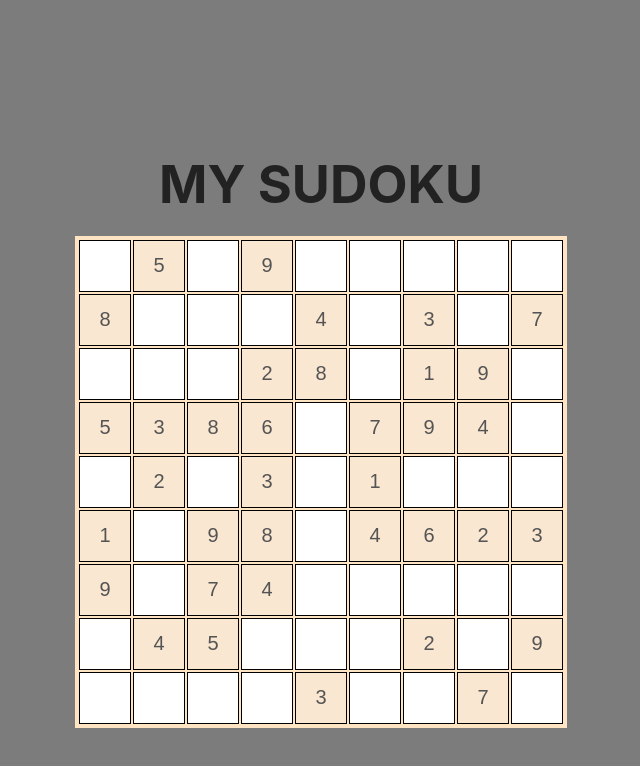
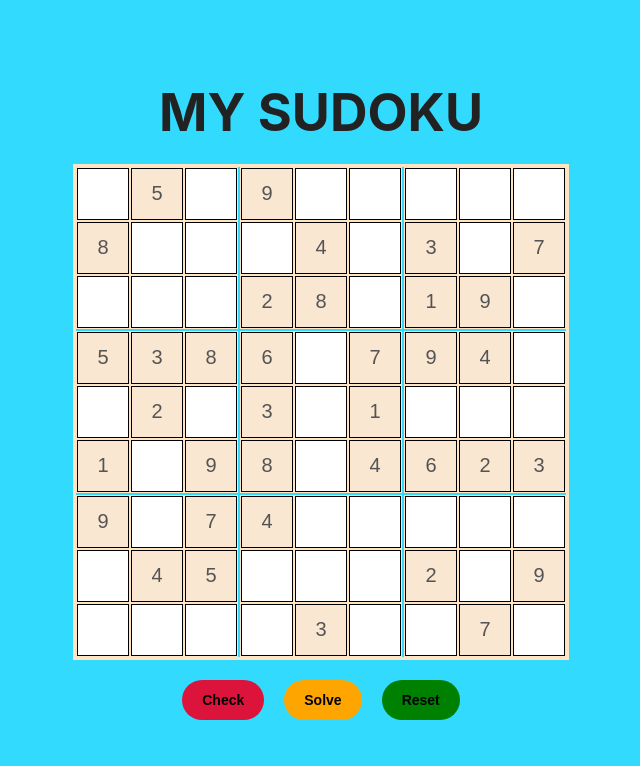
Before and after one commit to YelyzavetaRozhdiestvenska/MY-SUDOKU-react, a React (Create React App) app: page / in a window 1280 px wide. Shown: the top 766 px of the page, without its empty margins (319-959 px from the left). Built offline with nearby package versions, Linux system fonts and the light colour scheme.

Commit message:
solve static sudoku

```diff
--- a/src/components/App.css
+++ b/src/components/App.css
@@ -3,7 +3,7 @@
 }
 
 .App-header {
-  background-color: #7c7c7c;
+  background-color: #32dbfd;
   min-height: 100vh;
   display: flex;
   flex-direction: column;
@@ -32,3 +32,43 @@ table {
   border: 3px solid bisque;
   background-color: bisque;
 }
+
+.buttonContainer {
+  margin: 20px 0px 80px 0px;
+}
+
+.checkButton {
+  background-color: crimson;
+  font-weight: bold;
+  padding: 12px 20px;
+  border: none;
+  border-radius: 20px;
+  font-size: 14px;
+}
+
+.solveButton {
+  background-color: orange;
+  font-weight: bold;
+  padding: 12px 20px;
+  border: none;
+  border-radius: 20px;
+  font-size: 14px;
+  margin: 0px 20px;
+}
+
+.resetButton {
+  background-color: green;
+  font-weight: bold;
+  padding: 12px 20px;
+  border: none;
+  border-radius: 20px;
+  font-size: 14px;
+}
+
+.bBorder {
+  border-bottom: 2px solid #32dbfd;
+}
+
+.rBorder {
+  border-right: 2px solid #32dbfd;
+}
--- a/src/components/App.jsx
+++ b/src/components/App.jsx
@@ -30,6 +30,108 @@ export const App = () => {
     setSudokuArr(grid);
   }
 
+  function compareSudokus(currentSudoku, solvedSudoku) {
+    let res = {
+      isComplete: true,
+      isSolvable: true,
+    };
+    for (var i = 0; i < 9; i++) {
+      for (var j = 0; j < 9; j++) {
+        if (currentSudoku[i][j] !== solvedSudoku[i][j]) {
+          if (currentSudoku[i][j] !== -1) {
+            res.isSolvable = false;
+          }
+          res.isComplete = false;
+        }
+      }
+    }
+    return res;
+  }
+
+  function checkSudoku() {
+    let sudoku = getDeepCopy(initial);
+    solver(sudoku);
+    let compare = compareSudokus(sudokuArr, sudoku);
+    if (compare.isComplete) {
+      alert('Congratulations! You have solved Sudoku!');
+    } else if (compare.isSolvable) {
+      alert('Keep going!');
+    } else {
+      alert('Sudoku cannot be solved. Try again!');
+    }
+  }
+
+  function checkRow(grid, row, num) {
+    return grid[row].indexOf(num) === -1;
+  }
+  function checkColumn(grid, column, num) {
+    return grid.map(row => row[column]).indexOf(num) === -1;
+  }
+  function checkBox(grid, row, column, num) {
+    let boxArr = [],
+      rowStart = row - (row % 3),
+      columnStart = column - (column % 3);
+    for (let i = 0; i < 3; i++) {
+      for (let j = 0; j < 3; j++) {
+        boxArr.push(grid[rowStart + i][columnStart + j]);
+      }
+    }
+    return boxArr.indexOf(num) === -1;
+  }
+
+  function checkValid(grid, row, column, num) {
+    if (
+      checkRow(grid, row, num) &&
+      checkColumn(grid, column, num) &&
+      checkBox(grid, row, column, num)
+    ) {
+      return true;
+    }
+    return false;
+  }
+
+  function getNext(row, column) {
+    return column !== 8 ? [row, column + 1] : row !== 8 ? [row + 1, 0] : [0, 0];
+  }
+
+  function solver(grid, row = 0, column = 0) {
+    if (grid[row][column] !== -1) {
+      let isLast = row >= 8 && column >= 8;
+      if (!isLast) {
+        let [newRow, newColumn] = getNext(row, column);
+        return solver(grid, newRow, newColumn);
+      }
+    }
+
+    for (let num = 1; num <= 9; num++) {
+      if (checkValid(grid, row, column, num)) {
+        grid[row][column] = num;
+        let [newRow, newColumn] = getNext(row, column);
+
+        if (!newRow && !newColumn) {
+          return true;
+        }
+
+        if (solver(grid, newRow, newColumn)) {
+          return true;
+        }
+      }
+    }
+    grid[row][column] = -1;
+    return false;
+  }
+
+  function solveSudoku() {
+    let sudoku = getDeepCopy(initial);
+    solver(sudoku);
+    setSudokuArr(sudoku);
+  }
+
+  function resetSudoku() {
+    let sudoku = getDeepCopy(initial);
+    setSudokuArr(sudoku);
+  }
+
   return (
     <div className="App">
       <div className="App-header">
@@ -38,10 +140,16 @@ export const App = () => {
           <tbody>
             {[0, 1, 2, 3, 4, 5, 6, 7, 8].map((row, rIndex) => {
               return (
-                <tr key={rIndex}>
+                <tr
+                  key={rIndex}
+                  className={(row + 1) % 3 === 0 ? 'bBorder' : ''}
+                >
                   {[0, 1, 2, 3, 4, 5, 6, 7, 8].map((column, cIndex) => {
                     return (
-                      <td key={rIndex + cIndex}>
+                      <td
+                        key={rIndex + cIndex}
+                        className={(column + 1) % 3 === 0 ? 'rBorder' : ''}
+                      >
                         <input
                           onChange={e => onInputChange(e, row, column)}
                           value={
@@ -60,6 +168,17 @@ export const App = () => {
             })}
           </tbody>
         </table>
+        <div className="buttonContainer">
+          <button className="checkButton" onClick={checkSudoku}>
+            Check
+          </button>
+          <button className="solveButton" onClick={solveSudoku}>
+            Solve
+          </button>
+          <button className="resetButton" onClick={resetSudoku}>
+            Reset
+          </button>
+        </div>
       </div>
     </div>
   );
```
